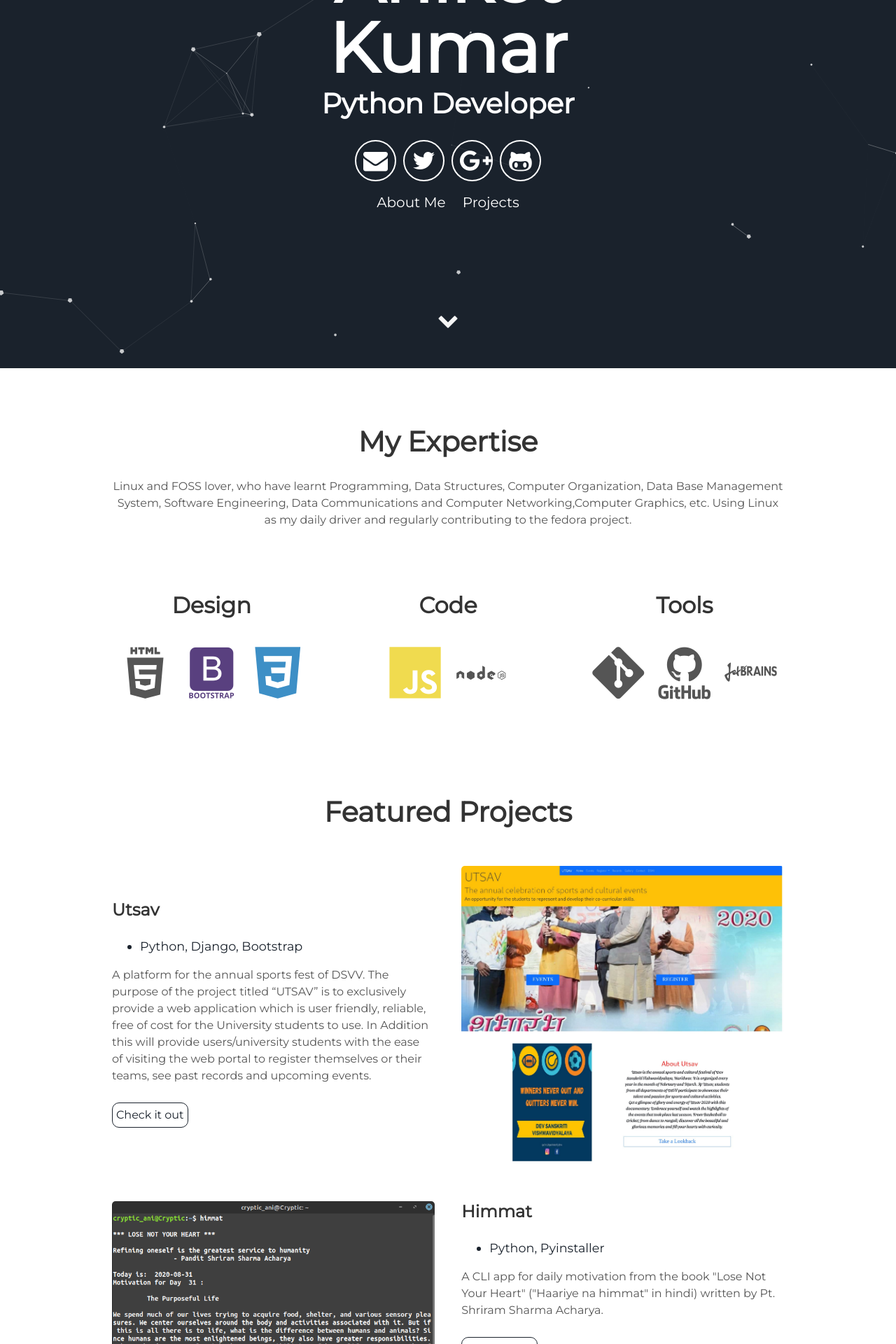
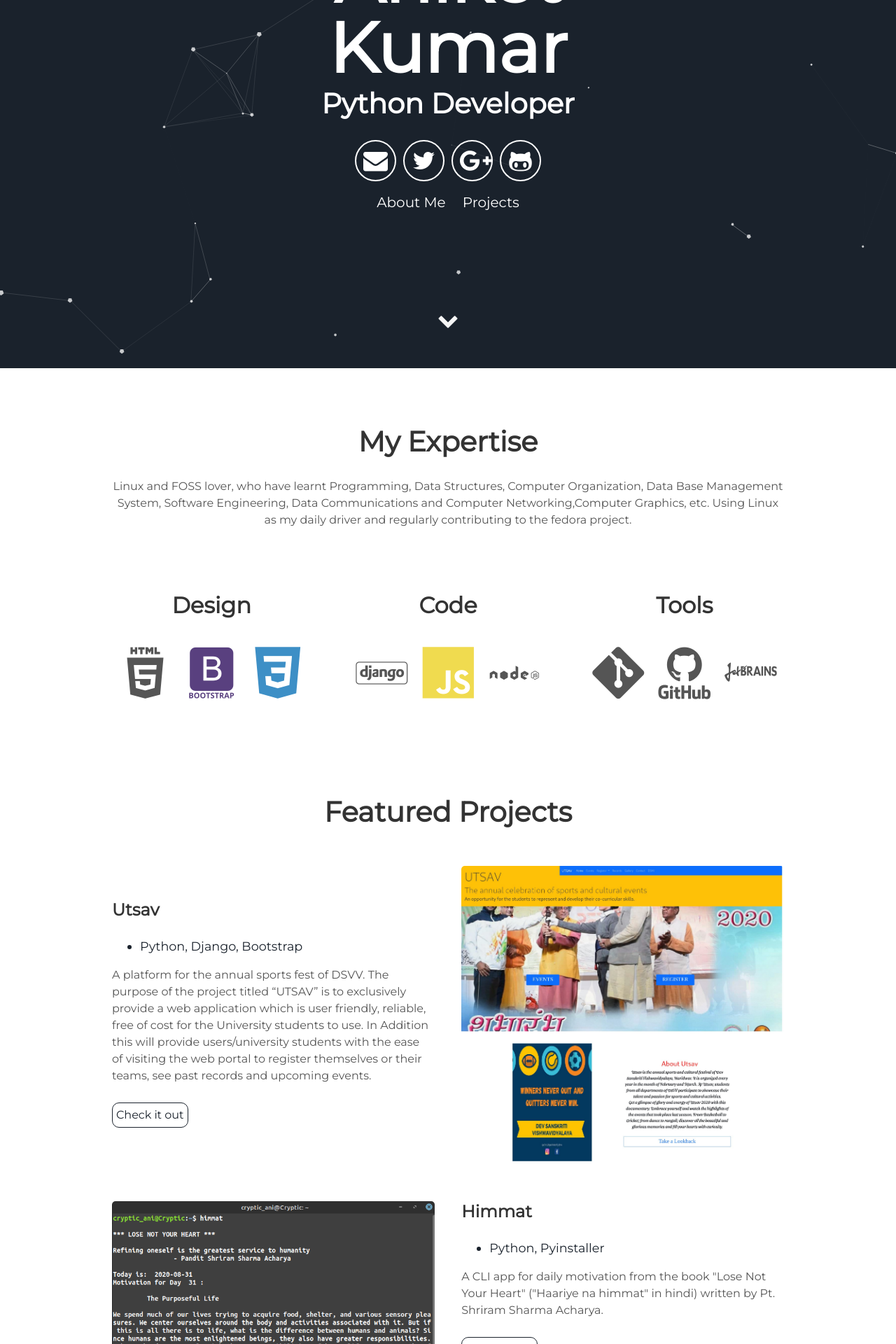
Before and after one commit to crypticani/crypticani.github.io, a Jekyll site: the page built from index.html, in a window 1280 px wide. Shown: the part 374-2294 px from the top of the page at 70% size. Built offline with Jekyll 4.4.1, drawn with Linux system fonts in a browser that asks for light colours.

Commit message:
Update about.html

```diff
--- a/_includes/about.html
+++ b/_includes/about.html
@@ -12,7 +12,7 @@
     </div>
     <div class="tech">
       <h2>Code</h2>
-      <i class="devicon-line-wordmark"></i>
+      <i class="devicon-django-line-wordmark"></i>
       <i class="devicon-javascript-plain colored"></i>
       <i class="devicon-nodejs-plain-wordmark"></i>
       <p></p>
```
